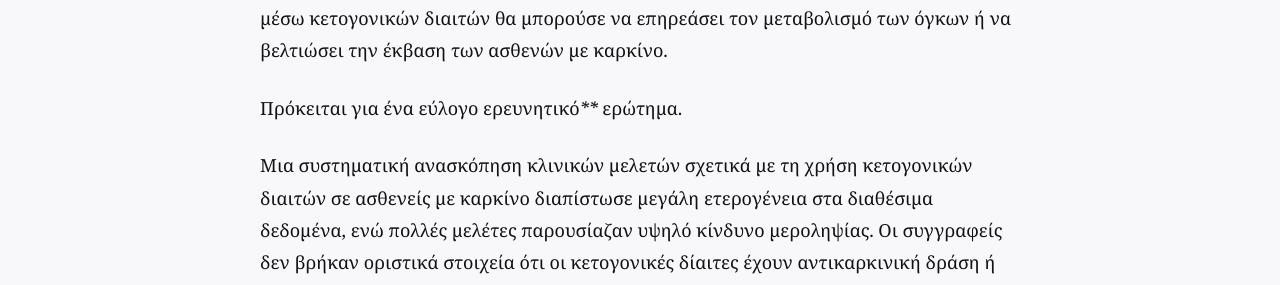
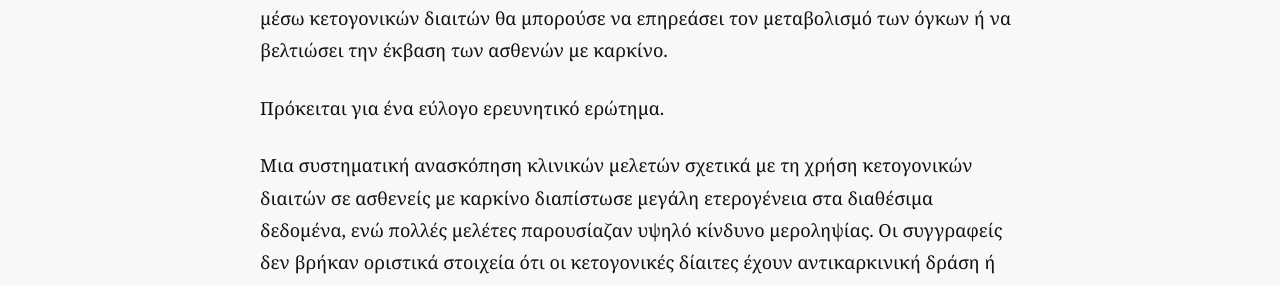
Before and after one commit to BiomedFacts/BiomedFacts, a Jekyll site: the page built from _posts/2026-09-12-zaxarh-kai-karkinos-ti-deixnoyn-ta-episthmonika-dedomena.md, in a window 1280 px wide and 900 px high, scrolled down 4762 px. Shown: the part 164-449 px from the top of the window. Built offline with Jekyll 4.4.1, drawn with Linux system fonts in a browser that asks for light colours; comment, search, counter and statistics services are not loaded.

```diff
--- a/_posts/2026-09-12-zaxarh-kai-karkinos-ti-deixnoyn-ta-episthmonika-dedomena.md
+++ b/_posts/2026-09-12-zaxarh-kai-karkinos-ti-deixnoyn-ta-episthmonika-dedomena.md
@@ -81,7 +81,7 @@ seo_description: Η ζάχαρη τρέφει πραγματικά τον καρ
 
 Επειδή πολλοί όγκοι παρουσιάζουν αυξημένη πρόσληψη γλυκόζης, οι ερευνητές έχουν εξετάσει κατά πόσο η σημαντική μείωση των υδατανθράκων στη διατροφή ιδιαίτερα μέσω κετογονικών διαιτών θα μπορούσε να επηρεάσει τον μεταβολισμό των όγκων ή να βελτιώσει την έκβαση των ασθενών με καρκίνο.
 
-Πρόκειται για ένα εύλογο ερευνητικό**** ερώτημα.
+Πρόκειται για ένα εύλογο ερευνητικό ερώτημα.
 
 Μια συστηματική ανασκόπηση κλινικών μελετών σχετικά με τη χρήση κετογονικών διαιτών σε ασθενείς με καρκίνο διαπίστωσε μεγάλη ετερογένεια στα διαθέσιμα δεδομένα, ενώ πολλές μελέτες παρουσίαζαν υψηλό κίνδυνο μεροληψίας. Οι συγγραφείς δεν βρήκαν οριστικά στοιχεία ότι οι κετογονικές δίαιτες έχουν αντικαρκινική δράση ή βελτιώνουν τη συνολική επιβίωση.[[9]](https://link.springer.com/article/10.1007/s10238-021-00710-2)
 
```
